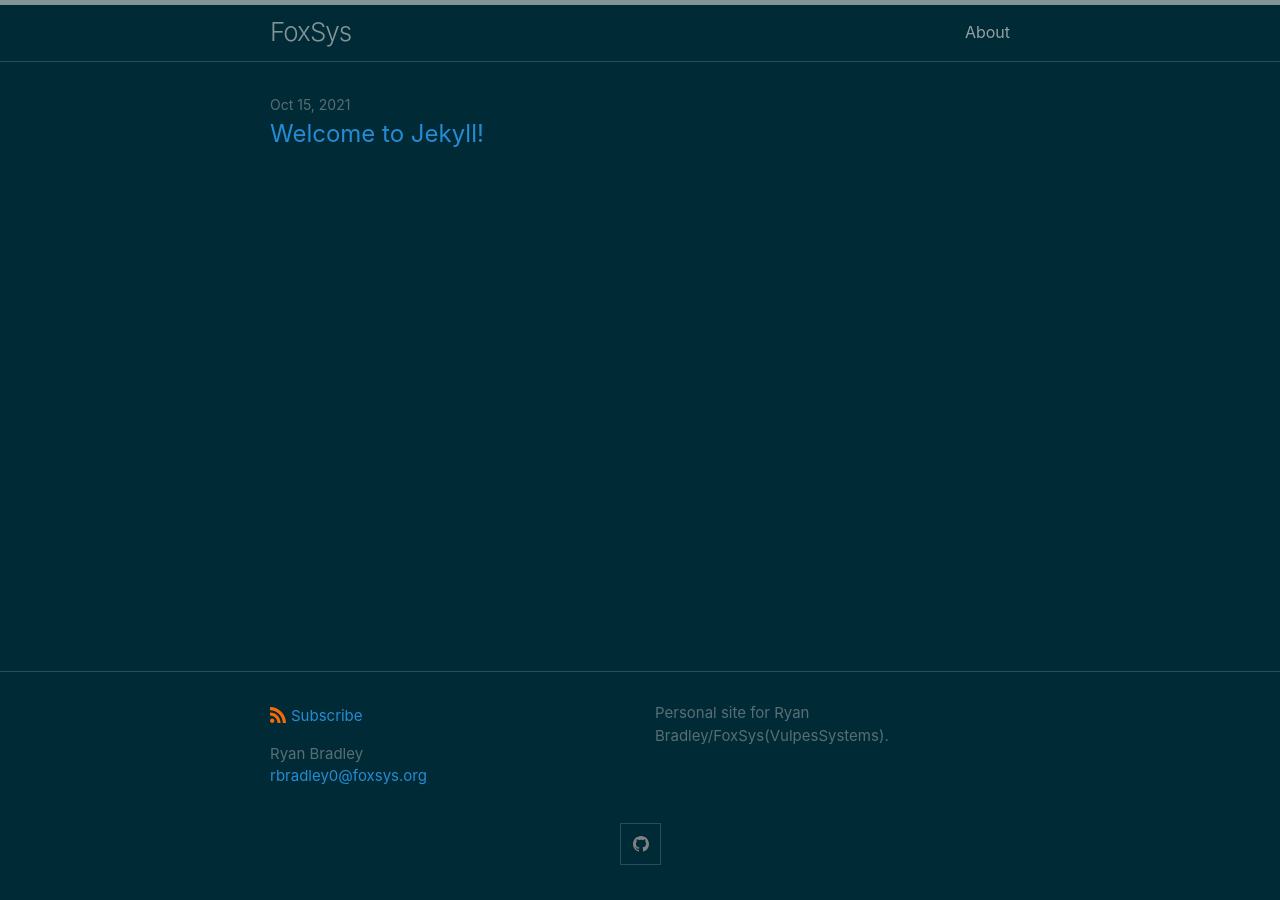
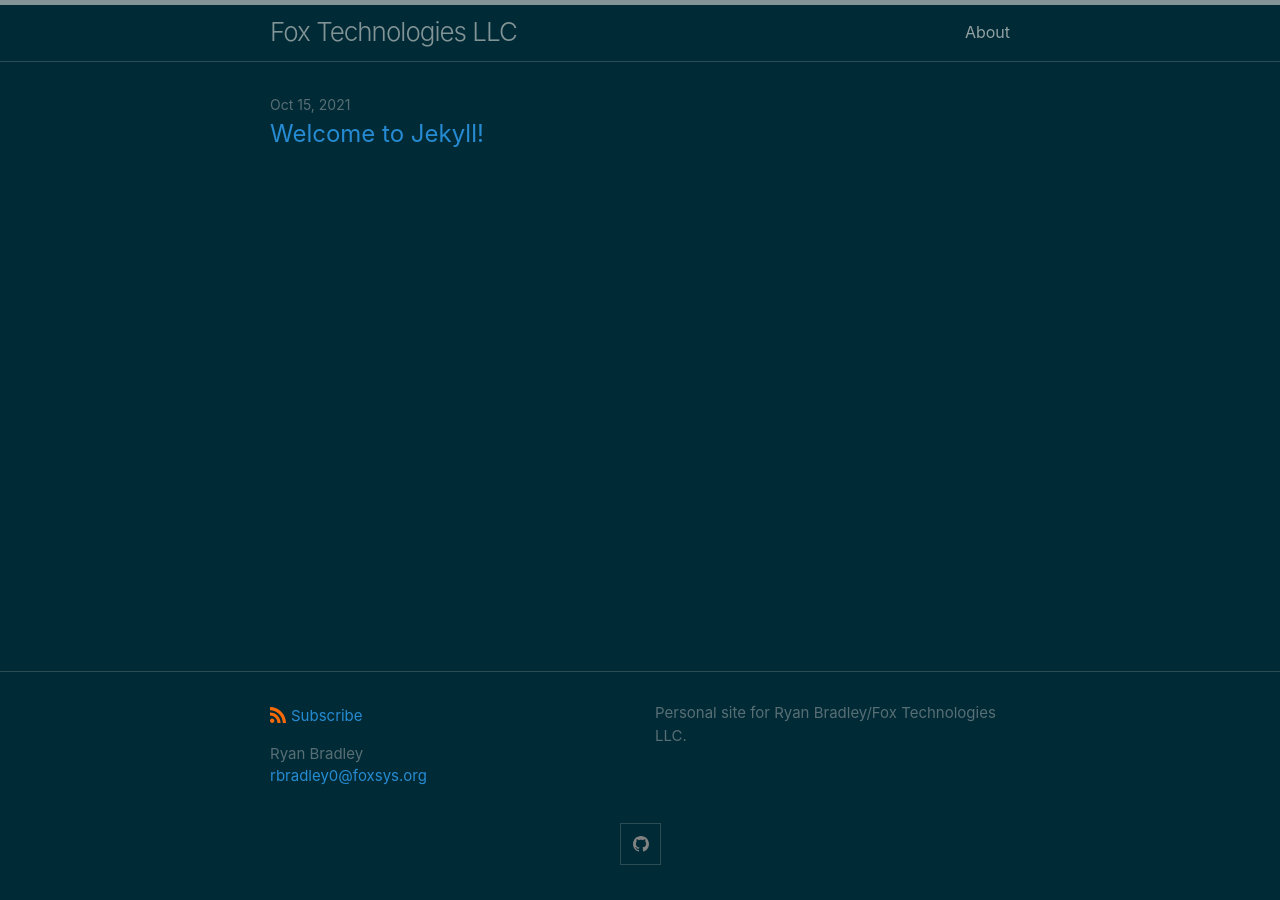
Before and after one commit to FoxtekLLC/FoxtekLLC.github.io, a Jekyll site: the page built from index.md, in a window 1280 px wide. Built offline with Jekyll 4.4.1, drawn with Linux system fonts in a browser that asks for light colours.

Commit message:
Update Branding

```diff
--- a/_config.yml
+++ b/_config.yml
@@ -18,12 +18,12 @@
 # You can create any custom variable you would like, and they will be accessible
 # in the templates via {{ site.myvariable }}.
 
-title: FoxSys
+title: Fox Technologies LLC
 author:
   name: Ryan Bradley
   email: rbradley0@foxsys.org
 description: >- # this means to ignore newlines until "baseurl:"
-  Personal site for Ryan Bradley/FoxSys(VulpesSystems).
+  Personal site for Ryan Bradley/Fox Technologies LLC.
 
 show_excerpts: false
 
```
